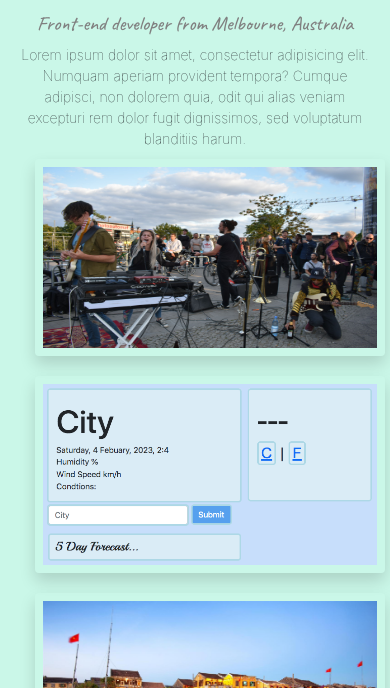
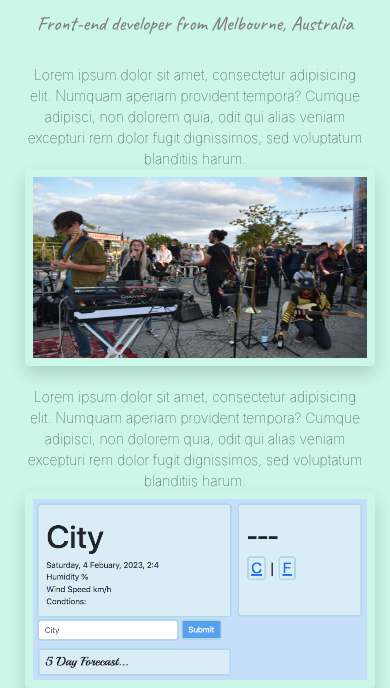
Before and after one commit to renaesass/PORTFOLIO-PROJECT, a plain HTML site: page about.html in a window 390 px wide. Shown: the part 156-844 px from the top of the page. Drawn offline with nearby package versions, Linux system fonts and the light colour scheme.

Commit message:
About and Projects Response

```diff
--- a/about.html
+++ b/about.html
@@ -91,6 +91,42 @@
     </nav>
     <h1 class="about text-center">About Me</h1>
     <h3 class="text-center">Front-end developer from Melbourne, Australia</h3>
+
+    <div class="container">
+      <div
+        class="about-paragraphs justify-content-center text-center ms-5 me-5"
+      >
+        <p>
+          Lorem ipsum dolor sit amet, consectetur adipisicing elit. Numquam
+          aperiam provident tempora? Cumque adipisci, non dolorem quia, odit qui
+          alias veniam excepturi rem dolor fugit dignissimos, sed voluptatum
+          blanditiis harum.
+        </p>
+      </div>
+
+      <img
+        src="/images/berlin.jpeg"
+        alt="Mountain Image"
+        class="about-image p-2 shadow rounded"
+      />
+
+      <div
+        class="about-paragraphs justify-content-center text-center ms-5 me-5"
+      >
+        <p>
+          Lorem ipsum dolor sit amet, consectetur adipisicing elit. Numquam
+          aperiam provident tempora? Cumque adipisci, non dolorem quia, odit qui
+          alias veniam excepturi rem dolor fugit dignissimos, sed voluptatum
+          blanditiis harum.
+        </p>
+      </div>
+
+      <img
+        src="/images/weather.jpeg"
+        alt="Weather App Image"
+        class="about-image p-2 shadow rounded"
+      />
+
       <div class="about-paragraphs text-center ms-5 me-5">
         <p>
           Lorem ipsum dolor sit amet, consectetur adipisicing elit. Numquam
@@ -99,30 +135,12 @@
           blanditiis harum.
         </p>
       </div>
-    <div class="container">
-      <div class="row">
-        <div class="col-sm-4">
-          <img
-            src="/images/berlin.jpeg"
-            alt="Mountain Image"
-            class="img-fluid p-2 shadow rounded"
-          />
-        </div>
-        <div class="col-sm-4">
-          <img
-            src="/images/weather.jpeg"
-            alt="Weather App Image"
-            class="img-fluid p-2 shadow rounded"
-          />
-        </div>
-        <div class="col-sm-4">
+
       <img
         src="/images/hoian.jpeg"
         alt="Vietnam Image"
-            class="img-fluid p-2 shadow rounded"
+        class="about-image p-2 shadow rounded"
       />
-        </div>
-      </div>
     </div>
   </body>
 </html>
--- a/styles/style.css
+++ b/styles/style.css
@@ -43,9 +43,15 @@ h4 {
 img {
   min-height: 196.91px;
   max-height: 196.91px;
+  margin-top: 100px;
   min-width: 350px;
-  margin-top: 100px;
 }
+
+img.about {
+  display: block;
+  margin: auto;
+}
+
 .profile {
   display: block;
   margin: auto;
@@ -57,6 +63,18 @@ img {
 p {
   text-align: center;
   font-weight: lighter;
+}
+
+.about-image {
+  display: block;
+  margin: auto;
+}
+
+.about-paragraphs {
+  max-width: 700px;
+  display: block;
+  margin: auto;
+  padding-top: 20px;
 }
 
 nav {
@@ -161,14 +179,9 @@ body {
     font-size: 22px;
     margin-top: 5px;
   }
-
-  img {
-    min-height: 196.91px;
-    max-height: 196.91px;
-    max-width: 350px;
-    display: block;
+  .about-image {
+    display: none;
     margin: auto;
-    margin: 0px;
   }
 
   p {
@@ -176,6 +189,8 @@ body {
     max-width: 350px;
     display: block;
     margin: auto;
+    padding-top: 15px;
+    padding-bottom: 15px;
   }
   img.profile {
     min-height: 220px;
@@ -214,6 +229,9 @@ body {
     display: block;
     margin: auto;
   }
+  img.about {
+    display: none;
+  }
   p {
     font-size: 12px;
     max-width: 220px;
@@ -242,13 +260,11 @@ body {
 }
 
 @media (max-width: 820px) {
-  .col-md-4 {
-    max-width: fit-content;
-  }
-  h2 {
-    font-size: 45px;
-  }
 }
+h2 {
+  font-size: 45px;
+}
+
 @media (max-width: 912px) {
   .col-md-4 {
     max-width: fit-content;
@@ -259,3 +275,31 @@ body {
     max-width: fit-content;
   }
 }
+
+@media (max-width: 768px) {
+  .col-md-4 {
+    max-width: fit-content;
+  }
+}
+@media (max-width: 393px) {
+  img {
+    display: block;
+    margin: auto;
+  }
+}
+
+@media (max-width: 390px) {
+  img {
+    max-width: 330px;
+    display: block;
+    margin: auto;
+  }
+}
+
+@media (max-width: 540px) {
+  img {
+    min-width: 350px;
+    display: block;
+    margin: auto;
+  }
+}
```
Lines whose indentation alone changed are shown as unchanged.
